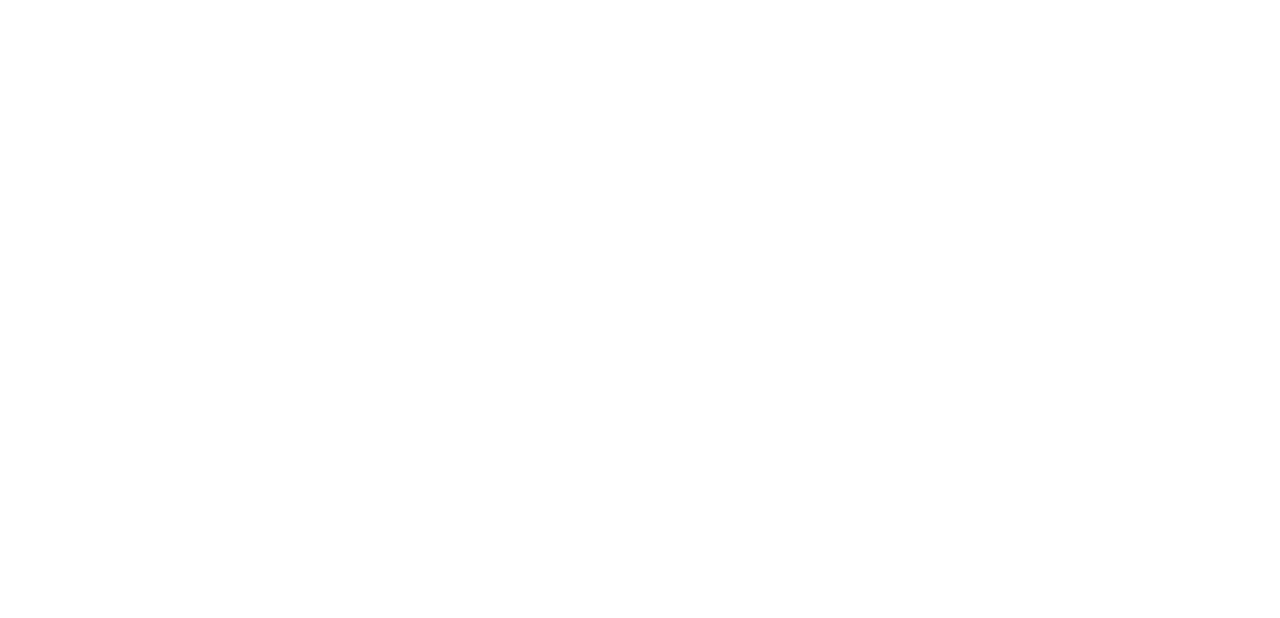
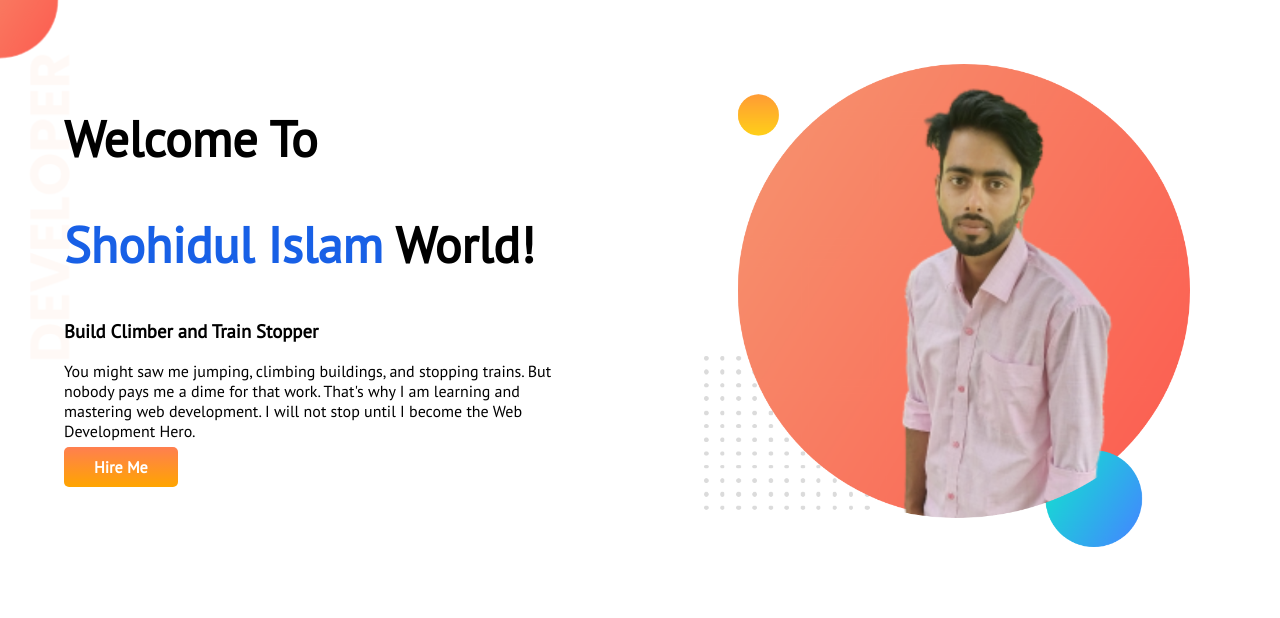
Before and after one commit to shohid986/developer-portfolio, a plain HTML site: page index.html in a window 1280 px wide. Drawn offline with Linux system fonts and the light colour scheme.

Commit message:
section1

```diff
--- a/index.html
+++ b/index.html
@@ -6,8 +6,22 @@
     <meta name="viewport" content="width=device-width, initial-scale=1.0">
     <title>shohid portfolio</title>
     <link rel="stylesheet" href="style.css">
+    <link rel="preconnect" href="https://fonts.googleapis.com">
+    <link rel="preconnect" href="https://fonts.gstatic.com" crossorigin>
+    <link href="https://fonts.googleapis.com/css2?family=PT+Sans&display=swap" rel="stylesheet">
 </head>
 <body>
-
+    <section class="section1">
+        <div class="welcome half-width">
+            <h1>Welcome To </h1>
+            <h1><span class="orange">Shohidul Islam</span> World!</h1>
+            <h3>Build Climber and Train Stopper</h3>
+            <p>You might saw me jumping, climbing buildings, and stopping trains. But nobody pays me a dime for that work. That's why I am learning and mastering web development. I will not stop until I become the Web Development Hero.</p>
+            <a class="hire" href="https://www.facebook.com/shohidul.shohidulislamsanto" target="_blank">Hire Me</a>
+        </div>
+        <div class="half-width image-width">
+            <img src="images/developer-bg.png" alt="saidur">
+        </div>
+    </section>
 </body>
 </html>
--- a/style.css
+++ b/style.css
@@ -0,0 +1,31 @@
+body {
+  font-family: "PT Sans", sans-serif;
+  margin: 0;
+}
+
+.section1 {
+  display: flex;
+  background-image: url(images/top-banner.png);
+  background-repeat: no-repeat;
+}
+.welcome h1 {
+  font-size: 50px;
+}
+.half-width {
+  width: 50%;
+  padding: 5%;
+}
+.image-width img {
+  width: 95%;
+}
+.orange {
+  color: rgb(24, 96, 230);
+}
+.welcome a {
+  text-decoration: none;
+  background-image: linear-gradient(coral, orange);
+  padding: 10px 30px;
+  color: white;
+  font-weight: 700;
+  border-radius: 5px;
+}
```
Also changed, not shown: images/developer-bg.png (added), images/dream-bg.png (added), images/exp-bg.png (added), images/jhankar.png (added), images/jhankar2.png (added), images/my-bg2.png (added), images/top-banner.png (added), 7 other files.
